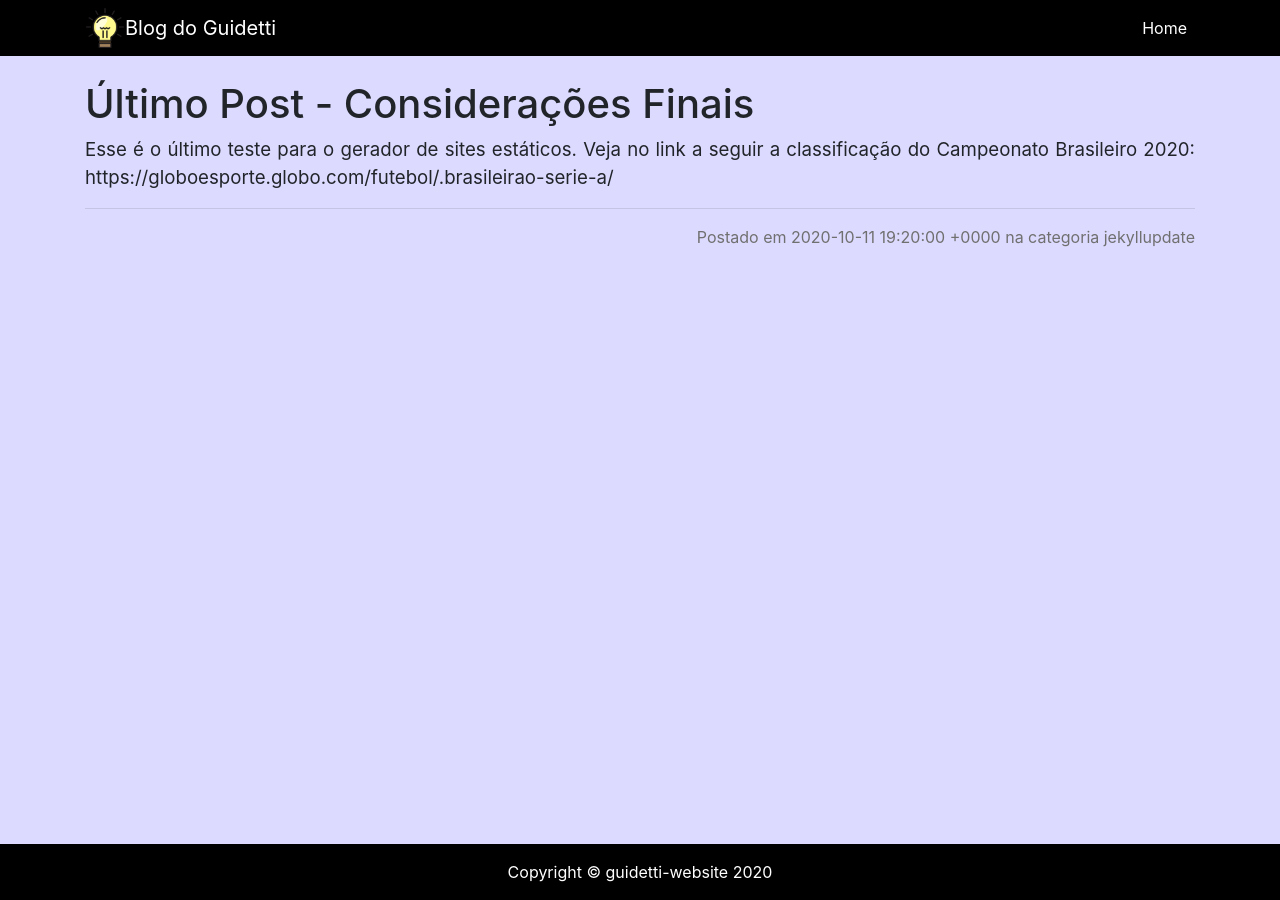
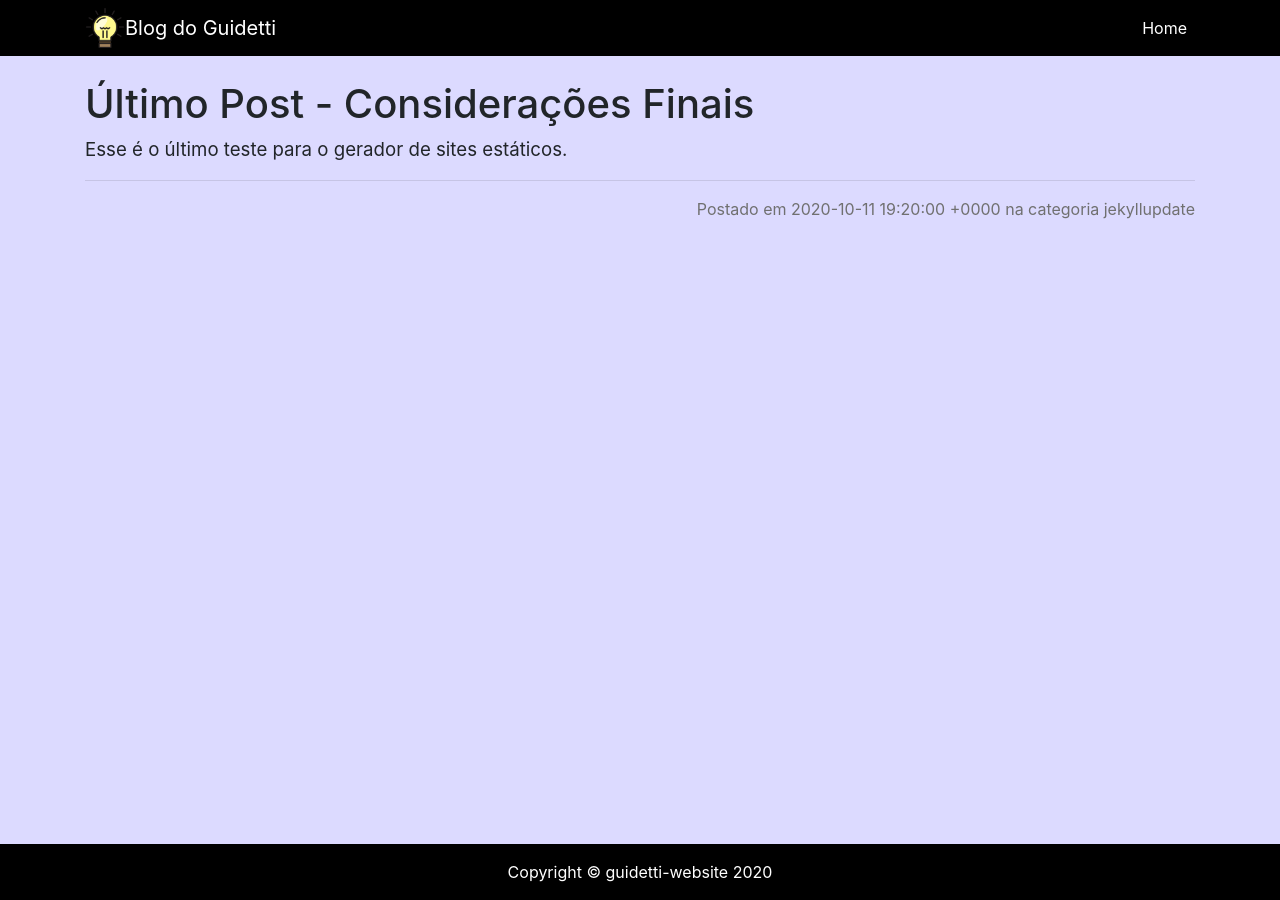
Before and after one commit to Leo-Guidetti/guidetti-website, a Jekyll site: the page built from _posts/2020-10-11-Último-Post.md, in a window 1280 px wide. Built offline with Jekyll 4.4.1, drawn with Linux system fonts in a browser that asks for light colours.

Commit message:
Adição do último post

```diff
--- a/_posts/2020-10-11-Último-Post.md
+++ b/_posts/2020-10-11-Último-Post.md
@@ -5,4 +5,4 @@ date:   2020-10-11 16:20:00 -0300
 categories: jekyll update
 ---
 
-Esse é o último teste para o gerador de sites estáticos. Veja no link a seguir a classificação do Campeonato Brasileiro 2020: https://globoesporte.globo.com/futebol/.brasileirao-serie-a/
+Esse é o último teste para o gerador de sites estáticos.
```
